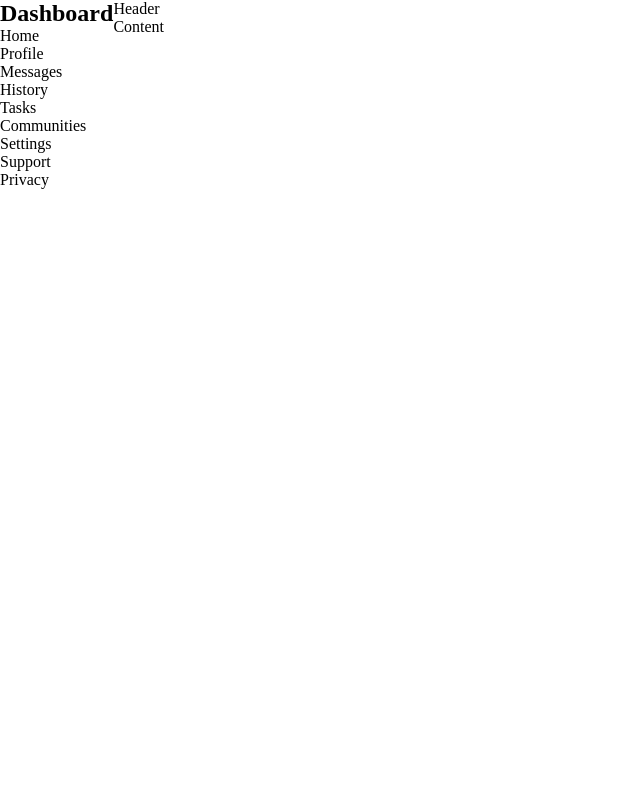
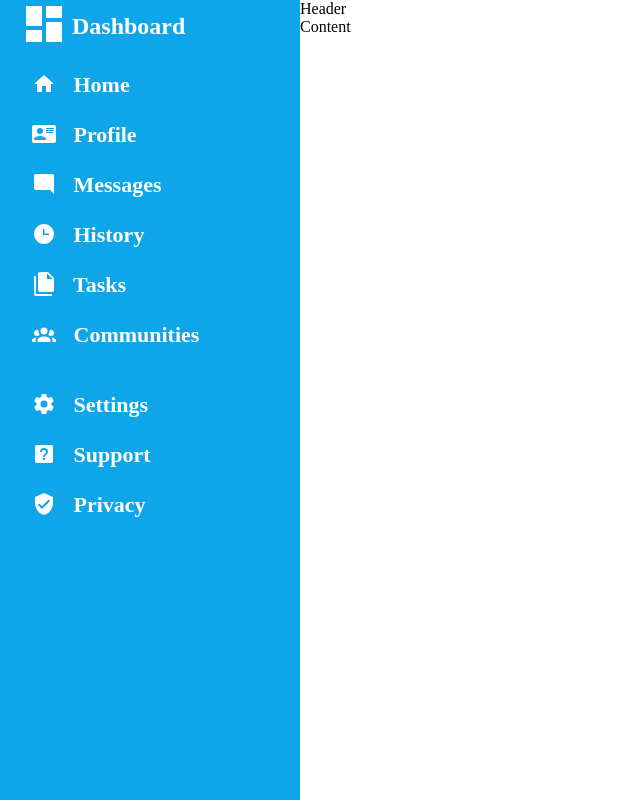
Before and after one commit to LittleArmstrong/Admin-Dashboard, a plain HTML site: page index.html in a window 1280 px wide. Shown: the whole page, without its empty margins (0-640 px from the left). Drawn offline with Linux system fonts and the light colour scheme.

Commit message:
nav layout and design

```diff
--- a/index.html
+++ b/index.html
@@ -10,19 +10,105 @@
    <body>
       <header>Header</header>
       <nav>
-         <div><h1>Dashboard</h1></div>
-         <ul>
-            <li>Home</li>
-            <li>Profile</li>
-            <li>Messages</li>
-            <li>History</li>
-            <li>Tasks</li>
-            <li>Communities</li>
+         <header>
+            <span class="svg-container">
+               <svg xmlns="http://www.w3.org/2000/svg" viewBox="0 0 24 24">
+                  <path d="M13,3V9H21V3M13,21H21V11H13M3,21H11V15H3M3,13H11V3H3V13Z" />
+               </svg>
+            </span>
+            <h1>Dashboard</h1>
+         </header>
+         <ul class="main-nav">
+            <li>
+               <span class="svg-container">
+                  <svg viewBox="0 0 24 24">
+                     <path d="M10,20V14H14V20H19V12H22L12,3L2,12H5V20H10Z" />
+                  </svg>
+               </span>
+               <span>Home</span>
+            </li>
+            <li>
+               <span class="svg-container">
+                  <svg viewBox="0 0 24 24">
+                     <path
+                        d="M2,3H22C23.05,3 24,3.95 24,5V19C24,20.05 23.05,21 22,21H2C0.95,21 0,20.05 0,19V5C0,3.95 0.95,3 2,3M14,6V7H22V6H14M14,8V9H21.5L22,9V8H14M14,10V11H21V10H14M8,13.91C6,13.91 2,15 2,17V18H14V17C14,15 10,13.91 8,13.91M8,6A3,3 0 0,0 5,9A3,3 0 0,0 8,12A3,3 0 0,0 11,9A3,3 0 0,0 8,6Z"
+                     />
+                  </svg>
+               </span>
+               <span>Profile</span>
+            </li>
+            <li>
+               <span class="svg-container">
+                  <svg viewBox="0 0 24 24">
+                     <path
+                        d="M22,4C22,2.89 21.1,2 20,2H4A2,2 0 0,0 2,4V16A2,2 0 0,0 4,18H18L22,22V4Z"
+                     />
+                  </svg>
+               </span>
+               <span>Messages</span>
+            </li>
+            <li>
+               <span class="svg-container">
+                  <svg viewBox="0 0 24 24">
+                     <path
+                        d="M12 2C6.5 2 2 6.5 2 12C2 17.5 6.5 22 12 22C17.5 22 22 17.5 22 12S17.5 2 12 2M17 13H11V7H12.5V11.5H17V13Z"
+                     />
+                  </svg>
+               </span>
+               <span>History</span>
+            </li>
+            <li>
+               <span class="svg-container">
+                  <svg viewBox="0 0 24 24">
+                     <path
+                        d="M15,7H20.5L15,1.5V7M8,0H16L22,6V18A2,2 0 0,1 20,20H8C6.89,20 6,19.1 6,18V2A2,2 0 0,1 8,0M4,4V22H20V24H4A2,2 0 0,1 2,22V4H4Z"
+                     />
+                  </svg>
+               </span>
+               <span>Tasks</span>
+            </li>
+            <li>
+               <span class="svg-container">
+                  <svg xmlns="http://www.w3.org/2000/svg" viewBox="0 0 24 24">
+                     <path
+                        d="M12,5.5A3.5,3.5 0 0,1 15.5,9A3.5,3.5 0 0,1 12,12.5A3.5,3.5 0 0,1 8.5,9A3.5,3.5 0 0,1 12,5.5M5,8C5.56,8 6.08,8.15 6.53,8.42C6.38,9.85 6.8,11.27 7.66,12.38C7.16,13.34 6.16,14 5,14A3,3 0 0,1 2,11A3,3 0 0,1 5,8M19,8A3,3 0 0,1 22,11A3,3 0 0,1 19,14C17.84,14 16.84,13.34 16.34,12.38C17.2,11.27 17.62,9.85 17.47,8.42C17.92,8.15 18.44,8 19,8M5.5,18.25C5.5,16.18 8.41,14.5 12,14.5C15.59,14.5 18.5,16.18 18.5,18.25V20H5.5V18.25M0,20V18.5C0,17.11 1.89,15.94 4.45,15.6C3.86,16.28 3.5,17.22 3.5,18.25V20H0M24,20H20.5V18.25C20.5,17.22 20.14,16.28 19.55,15.6C22.11,15.94 24,17.11 24,18.5V20Z"
+                     />
+                  </svg>
+               </span>
+               <span>Communities</span>
+            </li>
          </ul>
-         <ul>
-            <li>Settings</li>
-            <li>Support</li>
-            <li>Privacy</li>
+         <ul class="side-nav">
+            <li>
+               <span class="svg-container">
+                  <svg xmlns="http://www.w3.org/2000/svg" viewBox="0 0 24 24">
+                     <path
+                        d="M12,15.5A3.5,3.5 0 0,1 8.5,12A3.5,3.5 0 0,1 12,8.5A3.5,3.5 0 0,1 15.5,12A3.5,3.5 0 0,1 12,15.5M19.43,12.97C19.47,12.65 19.5,12.33 19.5,12C19.5,11.67 19.47,11.34 19.43,11L21.54,9.37C21.73,9.22 21.78,8.95 21.66,8.73L19.66,5.27C19.54,5.05 19.27,4.96 19.05,5.05L16.56,6.05C16.04,5.66 15.5,5.32 14.87,5.07L14.5,2.42C14.46,2.18 14.25,2 14,2H10C9.75,2 9.54,2.18 9.5,2.42L9.13,5.07C8.5,5.32 7.96,5.66 7.44,6.05L4.95,5.05C4.73,4.96 4.46,5.05 4.34,5.27L2.34,8.73C2.21,8.95 2.27,9.22 2.46,9.37L4.57,11C4.53,11.34 4.5,11.67 4.5,12C4.5,12.33 4.53,12.65 4.57,12.97L2.46,14.63C2.27,14.78 2.21,15.05 2.34,15.27L4.34,18.73C4.46,18.95 4.73,19.03 4.95,18.95L7.44,17.94C7.96,18.34 8.5,18.68 9.13,18.93L9.5,21.58C9.54,21.82 9.75,22 10,22H14C14.25,22 14.46,21.82 14.5,21.58L14.87,18.93C15.5,18.67 16.04,18.34 16.56,17.94L19.05,18.95C19.27,19.03 19.54,18.95 19.66,18.73L21.66,15.27C21.78,15.05 21.73,14.78 21.54,14.63L19.43,12.97Z"
+                     />
+                  </svg>
+               </span>
+               <span>Settings</span>
+            </li>
+            <li>
+               <span class="svg-container">
+                  <svg xmlns="http://www.w3.org/2000/svg" viewBox="0 0 24 24">
+                     <path
+                        d="M11,18H13V16H11V18M12,6A4,4 0 0,0 8,10H10A2,2 0 0,1 12,8A2,2 0 0,1 14,10C14,12 11,11.75 11,15H13C13,12.75 16,12.5 16,10A4,4 0 0,0 12,6M5,3H19A2,2 0 0,1 21,5V19A2,2 0 0,1 19,21H5A2,2 0 0,1 3,19V5A2,2 0 0,1 5,3Z"
+                     />
+                  </svg>
+               </span>
+               <span>Support</span>
+            </li>
+            <li>
+               <span class="svg-container">
+                  <svg xmlns="http://www.w3.org/2000/svg" viewBox="0 0 24 24">
+                     <path
+                        d="M10,17L6,13L7.41,11.59L10,14.17L16.59,7.58L18,9M12,1L3,5V11C3,16.55 6.84,21.74 12,23C17.16,21.74 21,16.55 21,11V5L12,1Z"
+                     />
+                  </svg>
+               </span>
+               <span>Privacy</span>
+            </li>
          </ul>
       </nav>
       <main>Content</main>
--- a/styles/style.css
+++ b/styles/style.css
@@ -15,17 +15,63 @@ body {
    grid-template:
       "sidebar header" max-content
       "sidebar content" 1fr
-      / max-content 1fr;
+      / minmax(max-content, 300px) 1fr;
 }
 
 header {
    grid-area: header;
 }
 
-nav {
-   grid-area: sidebar;
-}
-
 main {
    grid-area: content;
 }
+
+nav {
+   background-color: #0ea5e9;
+   color: white;
+   display: grid;
+   grid-area: sidebar;
+   grid-template:
+      "header" max-content
+      "main-nav" max-content
+      "side-nav" 1fr / max-content;
+   height: 100vh;
+}
+
+nav header,
+nav ul {
+   margin-right: 20px;
+   margin-left: 20px;
+}
+
+nav ul {
+   font-size: 22px;
+   font-weight: bold;
+}
+
+nav h1 {
+   display: inline-block;
+   vertical-align: middle;
+}
+
+nav li {
+   margin-top: 20px;
+   margin-bottom: 20px;
+   list-style: none;
+}
+
+nav svg {
+   fill: white;
+}
+
+nav span.svg-container {
+   display: inline-block;
+   height: auto;
+   vertical-align: middle;
+   width: 48px;
+}
+
+nav ul span.svg-container {
+   padding: 0 12px;
+   vertical-align: middle;
+}
```
